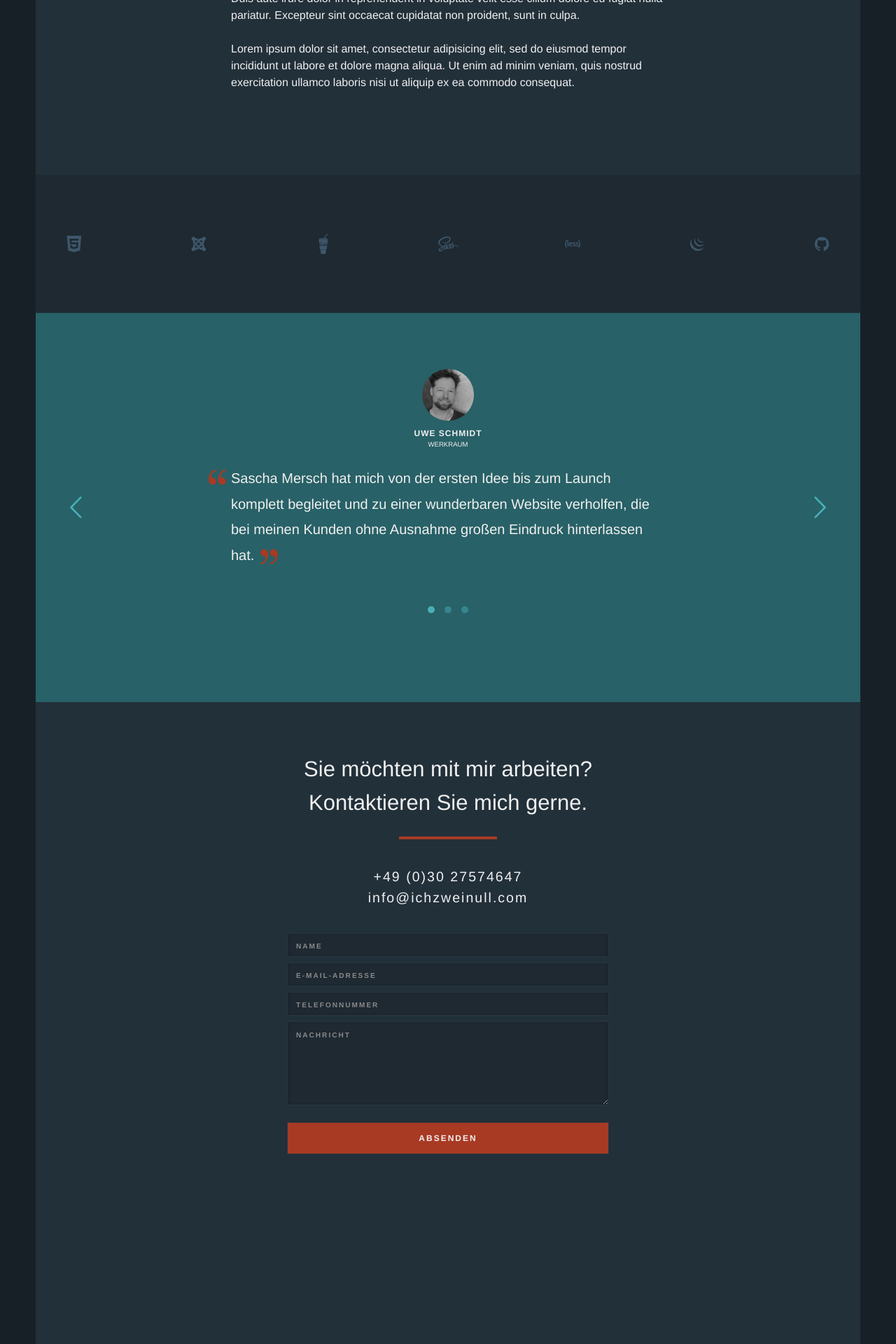
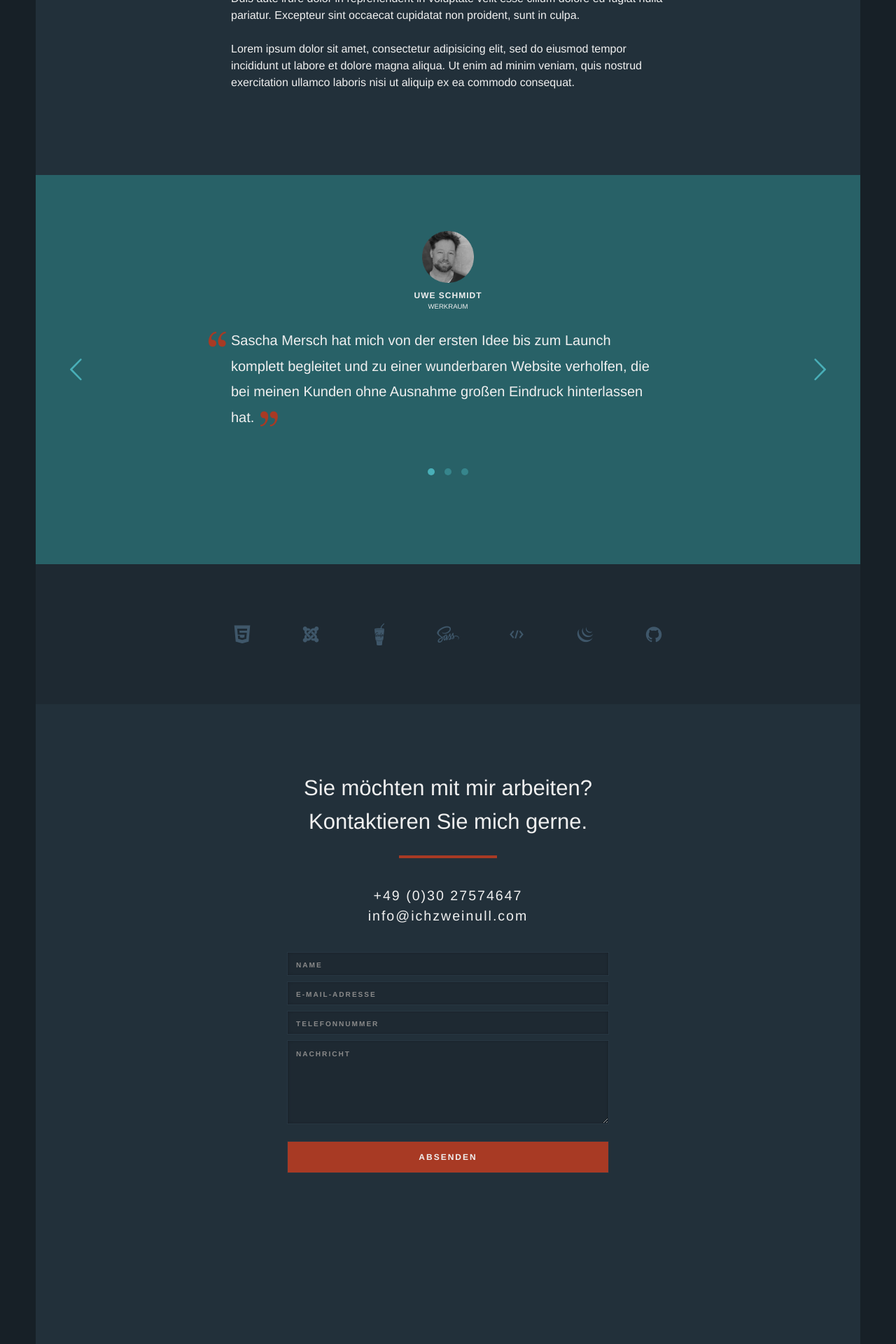
Before and after one commit to rschach/ichzweinull, a Jekyll site: the page built from index.html, in a window 1280 px wide. Shown: the part 2593-4513 px from the top of the page at 70% size. Built offline with Jekyll 4.4.1, drawn with Linux system fonts in a browser that asks for light colours; nearby versions of some CDN libraries; some web fonts are replaced.

Commit message:
Adjust devicons

```diff
--- a/_includes/about.html
+++ b/_includes/about.html
@@ -10,6 +10,6 @@
     <p>Duis aute irure dolor in reprehenderit in voluptate velit esse cillum dolore eu fugiat nulla pariatur. Excepteur sint occaecat cupidatat non proident, sunt in culpa.</p>
     <p>Lorem ipsum dolor sit amet, consectetur adipisicing elit, sed do eiusmod tempor incididunt ut labore et dolore magna aliqua. Ut enim ad minim veniam, quis nostrud exercitation ullamco laboris nisi ut aliquip ex ea commodo consequat.</p>
   </article>
+  {% include clients.html %}
   {% include icons.html %}
-  {% include clients.html %}
 </section>
--- a/_includes/icons.html
+++ b/_includes/icons.html
@@ -4,7 +4,7 @@
     <span class="icon-joomla"></span>
     <span class="icon-gulp"></span>
     <span class="icon-sass"></span>
-    <span class="icon-less"></span>
+    <span class="icon-code"></span>
     <span class="icon-jquery"></span>
     <span class="icon-github_badge"></span>
   </div>
--- a/_sass/2-modules/_icons.sass
+++ b/_sass/2-modules/_icons.sass
@@ -2,11 +2,11 @@
   background: darken($bg-lighter, 2.5%)
   &-container
     margin: 0 auto
-    max-width: calc(100% - 80px)
+    max-width: 620px
     padding: 84px 0
     display: flex
     justify-content: space-between
 
   span
     color: lighten($bg-lighter, 15%)
-    font-size: 1.825em
+    font-size: 2em
--- a/_sass/3-layout/_contact.sass
+++ b/_sass/3-layout/_contact.sass
@@ -2,7 +2,7 @@
   background: $bg-lighter
 
   header
-    padding: 24px 0 0
+    padding: 48px 0 0
 
     h1
       margin-bottom: 1.25em
--- a/css/main.css
+++ b/css/main.css
@@ -862,7 +862,7 @@ nav.main-nav::after {
   background: #1e2932; }
   .icons-container {
     margin: 0 auto;
-    max-width: calc(100% - 80px);
+    max-width: 620px;
     padding: 84px 0;
     display: -webkit-flex;
     display: -ms-flexbox;
@@ -872,7 +872,7 @@ nav.main-nav::after {
             justify-content: space-between; }
   .icons span {
     color: #3f576a;
-    font-size: 1.825em; }
+    font-size: 2em; }
 
 .clients-wrap {
   background: #286167;
@@ -1154,7 +1154,7 @@ figure {
 .contact {
   background: #22303a; }
   .contact header {
-    padding: 24px 0 0; }
+    padding: 48px 0 0; }
     .contact header h1 {
       margin-bottom: 1.25em; }
     .contact header p {
```
